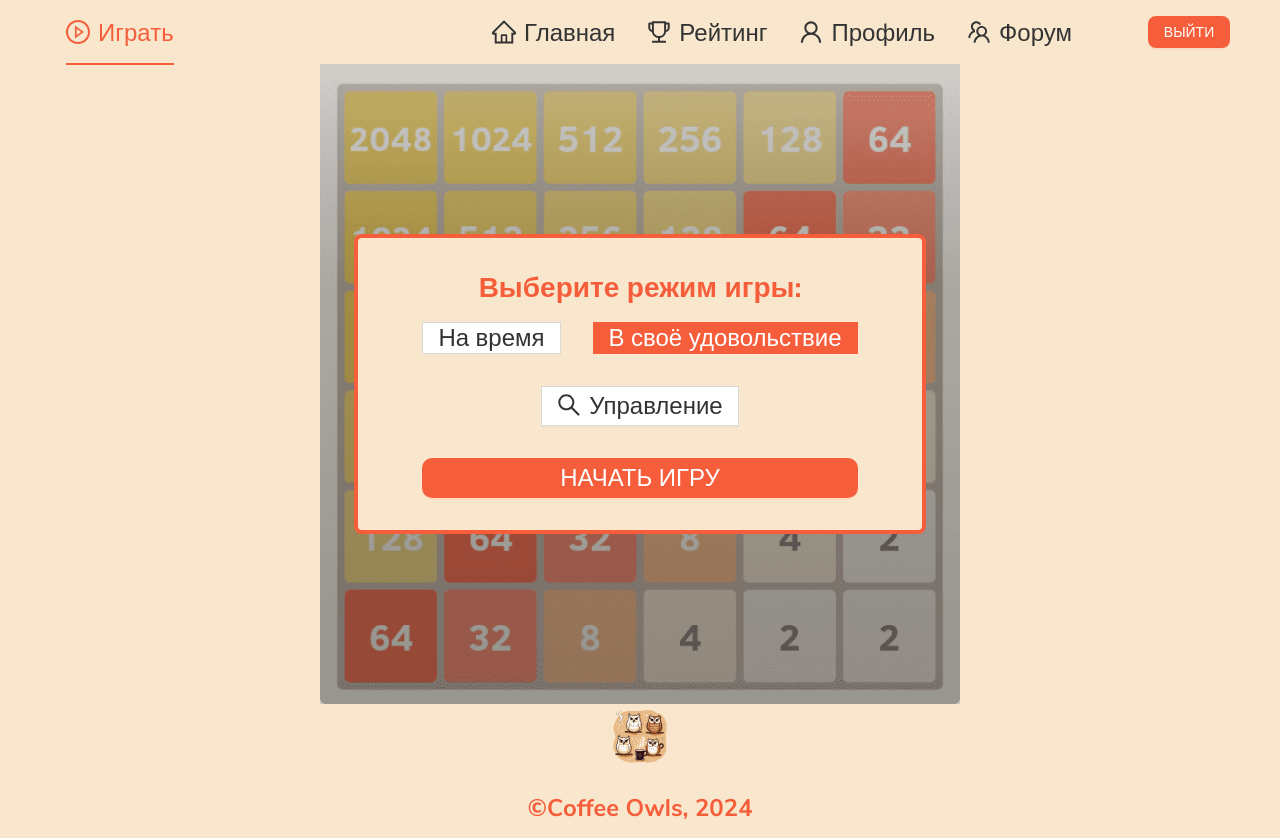
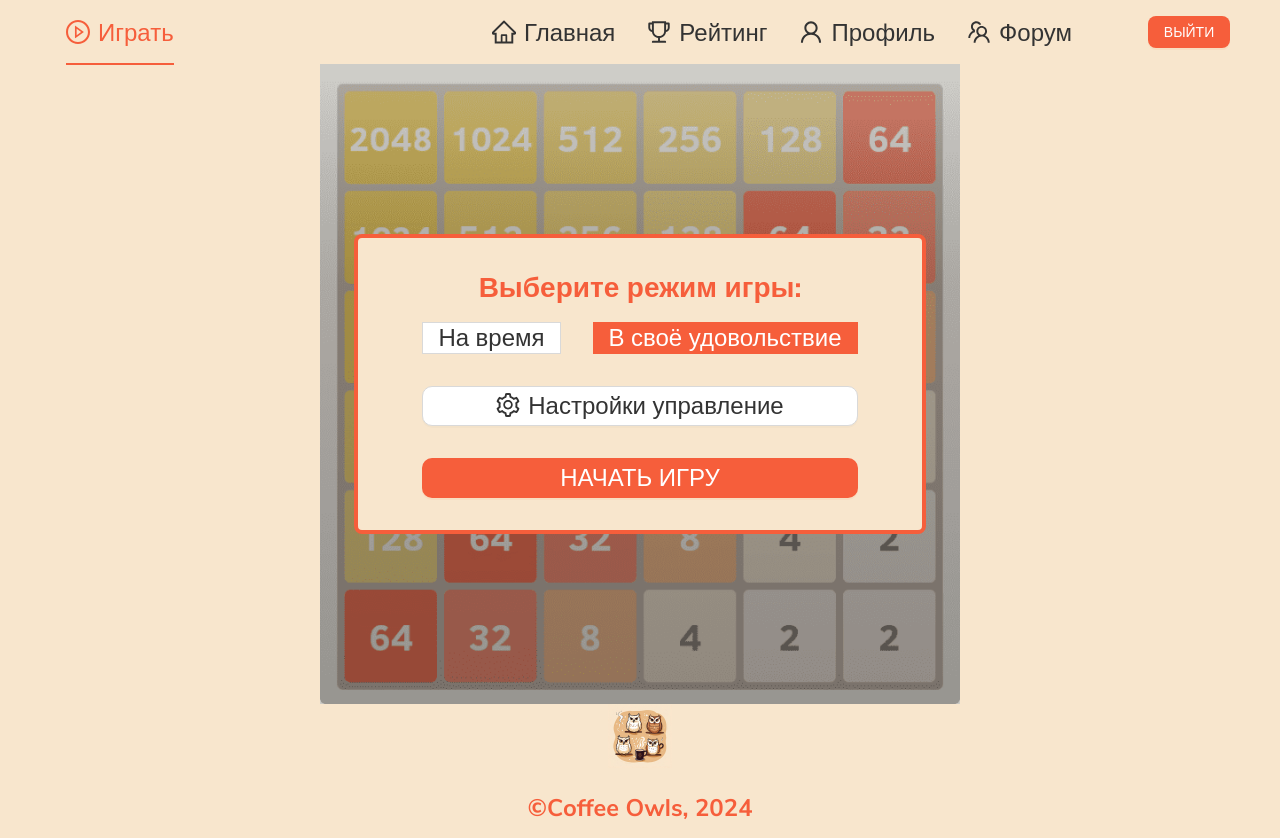
Before and after one commit to Damir-prg/coffee-owls, a React (Vite) app in the folder packages/client/: page /game in a window 1280 px wide. Built offline with nearby package versions, Linux system fonts and the light colour scheme.

Commit message:
refactor: changed StartGame screen

```diff
--- a/packages/client/src/widgets/StartGameForm/ui/StartGameForm.tsx
+++ b/packages/client/src/widgets/StartGameForm/ui/StartGameForm.tsx
@@ -1,4 +1,4 @@
-import { SearchOutlined } from '@ant-design/icons';
+import { SettingOutlined } from '@ant-design/icons';
 import { Button, Flex } from 'antd';
 import { GameContextInstance } from 'entities/GameContext';
 import { ChangeGameMode } from 'features/StartGameFields';
@@ -12,8 +12,8 @@ export const StartGameForm = () => {
   return (
     <Flex vertical align="center" justify="center" gap={32}>
       <ChangeGameMode />
-      <Button className="zero-border-radius" size="large" icon={<SearchOutlined />}>
-        Управление
+      <Button className="game__start-button" size="large" icon={<SettingOutlined />}>
+        Настройки управление
       </Button>
       <Button
         type="primary"
```
